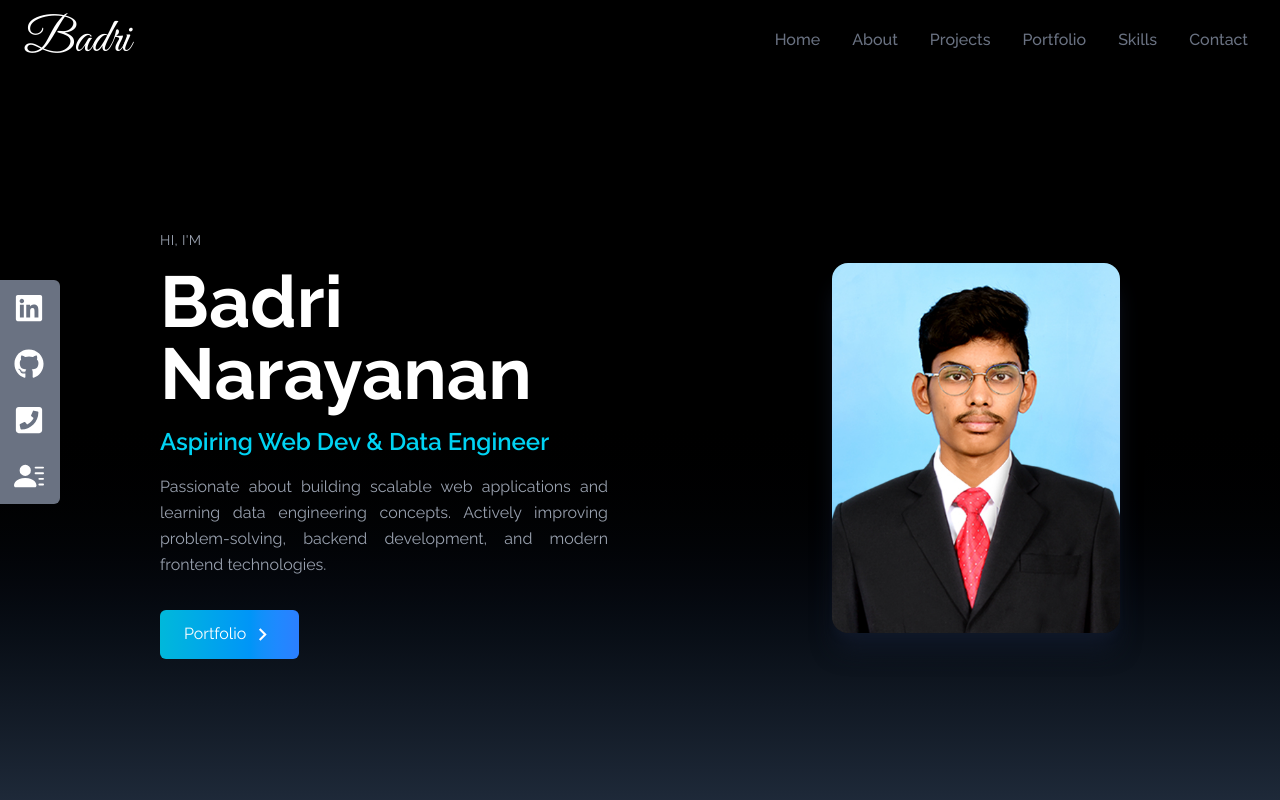
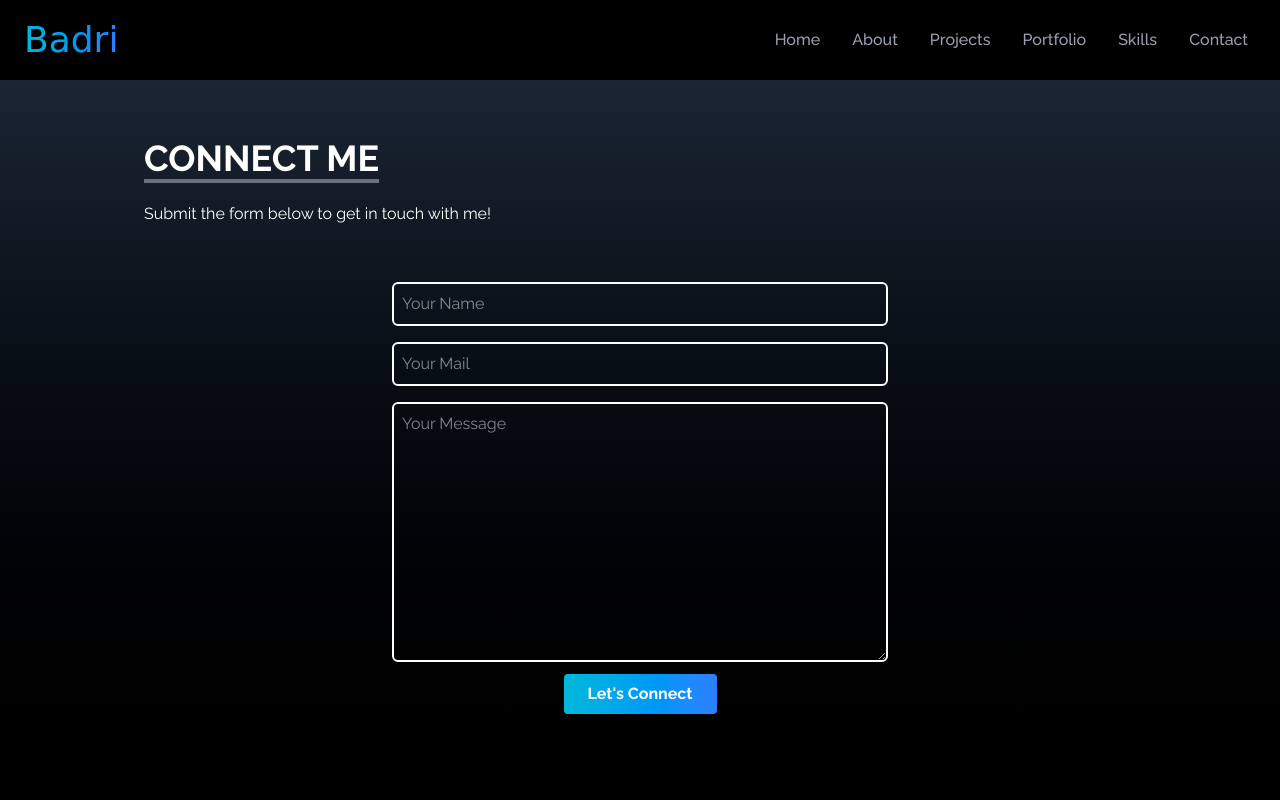
Before and after one commit to badri-2005/Personal-Portfolio, a React (Vite) app: page /contact in a window 1280 px wide. Shown: the top 800 px of the page. Built offline with nearby package versions, Linux system fonts and the light colour scheme.

Commit message:
implement routing with react-router-dom; update Navbar and App components; enhance layout in various sections

```diff
--- a/package.json
+++ b/package.json
@@ -16,6 +16,7 @@
     "react-anchor-link-smooth-scroll": "^1.0.12",
     "react-dom": "^19.0.0",
     "react-icons": "^5.5.0",
+    "react-router-dom": "^7.12.0",
     "react-scroll": "^1.9.3",
     "tailwindcss": "^4.0.12"
   },
--- a/src/App.jsx
+++ b/src/App.jsx
@@ -1,28 +1,28 @@
-import React from 'react';
-import Navbar from './components/Navbar';
-import Home from './components/Home';
-import SocialLinks from './components/SocialLinks';
-import About from './components/About';
-import Projects from './components/Projects';
-import Portfolio from './components/Portfolio';
-import Skills from './components/Skills';
-import Contact from './components/Contact';
-const App = () => {
+import { Routes, Route } from "react-router-dom";
+import Navbar from "./components/Navbar";
+
+import Home from "./components/Home";
+import About from "./components/About";
+import Projects from "./components/Projects";
+import Portfolio from "./components/Portfolio";
+import Skills from "./components/Skills";
+import Contact from "./components/Contact";
+
+function App() {
   return (
-    <div>
-        <Navbar />
-        <Home />
-        <About />
-        <Projects />
-        <Portfolio />
-        <Skills />
-        <Contact />
+    <>
+      <Navbar />
 
-
-        <SocialLinks />
-    </div>
-  )
+      <Routes>
+        <Route path="/" element={<Home />} />
+        <Route path="/about" element={<About />} />
+        <Route path="/projects" element={<Projects />} />
+        <Route path="/portfolio" element={<Portfolio />} />
+        <Route path="/skills" element={<Skills />} />
+        <Route path="/contact" element={<Contact />} />
+      </Routes>
+    </>
+  );
 }
 
-
 export default App;
--- a/src/components/About.jsx
+++ b/src/components/About.jsx
@@ -10,7 +10,7 @@ const About = () => {
     */
     <div
       name="about"
-      className="relative z-0 w-full min-h-screen bg-gradient-to-b from-gray-800 to-black text-white py-10 sm:py-20"
+      className="relative z-0 w-full min-h-screen bg-gradient-to-b from-gray-800 to-black text-white py-10 sm:py-20 mt-8"
     >
       <div className="max-w-screen-lg p-4 mx-auto flex flex-col justify-center w-full h-full">
 
--- a/src/components/Contact.jsx
+++ b/src/components/Contact.jsx
@@ -2,11 +2,11 @@ import React from 'react'
 
 const Contact = () => {
   return (
-    <div name='contact' className='w-full h-screen bg-gradient-to-b from-gray-800 to-black p-4 text-white'>
+    <div name='contact' className='w-full h-screen bg-gradient-to-b from-gray-800 to-black p-4 text-white mt-20 ls:mt-8 sm:mt-8'>
         <div className='flex flex-col p-4 justify-center max-w-screen-lg h-full mx-auto'>
             <div className='pb-8'>
                 <p className='text-4xl font-bold inline border-b-4 border-gray-500 uppercase'>
-                    Contact
+                    Connect Me
                 </p>
                 <p className='py-6'>Submit the form below to get in touch with me!</p>
             </div>
--- a/src/components/Home.jsx
+++ b/src/components/Home.jsx
@@ -1,87 +1,24 @@
 import React from "react";
 import image1 from "../assets/Portfolio/image1.jpg";
-import { MdOutlineKeyboardArrowRight } from "react-icons/md";
-import { Link } from "react-scroll";
 import { FaLinkedin, FaGithub, FaPhoneSquare } from "react-icons/fa";
 import { BsFillPersonLinesFill } from "react-icons/bs";
 
-const SocialLinks = () => {
-  const links = [
-    {
-      id: 1,
-      label: "LinkedIn",
-      icon: <FaLinkedin size={22} />,
-      href: "https://www.linkedin.com/in/badri-narayanan-b-r-8ab5a6246/",
-      style: "rounded-tr-md",
-    },
-    {
-      id: 2,
-      label: "GitHub",
-      icon: <FaGithub size={22} />,
-      href: "https://github.com/badri-2005",
-    },
-    {
-      id: 3,
-      label: "Phone",
-      icon: <FaPhoneSquare size={22} />,
-      href: "tel:+918838271155",
-    },
-    {
-      id: 4,
-      label: "Resume",
-      icon: <BsFillPersonLinesFill size={22} />,
-      href: "/BadriNarayanan-Resume.pdf",
-      style: "rounded-br-md",
-      download: true,
-    },
-  ];
-
+const Home = () => {
   return (
-    <div className="hidden lg:flex flex-col fixed top-[20%] left-0 z-40">
-      <ul>
-        {links.map(({ id, label, icon, href, style, download }) => (
-          <li
-            key={id}
-            className={
-              "flex justify-between items-center w-36 h-12 px-3 ml-[-100px] hover:ml-[-8px] duration-300 bg-gray-500 " +
-              style
-            }
-          >
-            <a
-              href={href}
-              className="flex justify-between items-center w-full text-white text-sm font-semibold"
-              target="_blank"
-              rel="noreferrer"
-              download={download}
-            >
-              {label}
-              {icon}
-            </a>
-          </li>
-        ))}
-      </ul>
-    </div>
-  );
-};
-
-const Home = () => {
-
-  return (
-  <div
+    <div
       name="home"
       className="min-h-screen w-full bg-gradient-to-b from-black via-black to-gray-800 flex items-center justify-center pt-24"
     >
-      {/* Reduced max-width and added mx-auto to force the grid to the middle */}
       <div className="max-w-screen-lg mx-auto w-full grid grid-cols-1 md:grid-cols-2 px-8 gap-12 items-center">
 
-        {/* Left Content - text is still left-aligned for a clean look, but the block is centered */}
+        {/* Left Content */}
         <div className="flex flex-col justify-center items-start space-y-4">
           <p className="text-gray-400 uppercase tracking-wide text-sm">
             Hi, I'm
           </p>
 
-         <h1 className="text-5xl sm:text-2xl lg:text-7xl font-bold text-white ">
-            Badri Narayanan
+          <h1 className="text-4xl sm:text-2xl lg:text-6xl font-bold text-white">
+            Badri Narayanan B R
           </h1>
 
           <h2 className="text-xl sm:text-2xl font-semibold text-cyan-400">
@@ -94,22 +31,44 @@ const Home = () => {
             backend development, and modern frontend technologies.
           </p>
 
-          <div className="flex items-center gap-4 pt-2">
-            <Link
-              to="portfolio"
-              smooth
-              duration={500}
-              className="group text-white w-fit px-6 py-3 my-2 flex items-center rounded-md bg-gradient-to-r from-cyan-500 to-blue-500 cursor-pointer hover:scale-105 duration-200"
+          {/* Social Links */}
+          <div className="flex gap-6 pt-4 ml-14 lg:ml-28 sm:ml-28 ">
+            <a
+              href="https://www.linkedin.com/in/badri-narayanan-b-r-8ab5a6246/"
+              target="_blank"
+              rel="noreferrer"
+              className="text-gray-300 hover:text-[#0a66c2] duration-300"
             >
-              Portfolio
-              <span className="group-hover:rotate-90 duration-300">
-                <MdOutlineKeyboardArrowRight size={25} className="ml-1" />
-              </span>
-            </Link>
+              <FaLinkedin size={28} />
+            </a>
+
+            <a
+              href="https://github.com/badri-2005"
+              target="_blank"
+              rel="noreferrer"
+              className="text-gray-300 hover:text-[#ffffff] duration-300"
+            >
+              <FaGithub size={28} />
+            </a>
+
+            <a
+              href="tel:+918838271155"
+              className="text-gray-300 hover:text-green-400 duration-300"
+            >
+              <FaPhoneSquare size={28} />
+            </a>
+
+            <a
+              href="/BadriNarayanan-Resume.pdf"
+              download
+              className="text-gray-300 hover:text-cyan-400 duration-300"
+            >
+              <BsFillPersonLinesFill size={28} />
+            </a>
           </div>
         </div>
 
-        {/* Right Image - Smaller size to prevent overcrowding */}
+        {/* Right Image */}
         <div className="flex justify-center md:justify-end">
           <img
             src={image1}
--- a/src/components/Navbar.jsx
+++ b/src/components/Navbar.jsx
@@ -1,76 +1,73 @@
-import React,{useState} from 'react'
-import { FaBars, FaTimes } from 'react-icons/fa'
-import { Link } from 'react-scroll'
+import React, { useState } from "react";
+import { FaBars, FaTimes } from "react-icons/fa";
+import { NavLink } from "react-router-dom";
 
 const Navbar = () => {
+  const [nav, setNav] = useState(false);
 
-    const[nav, setNav]=useState(false);
+  const links = [
+    { id: 1, label: "Home", path: "/" },
+    { id: 2, label: "About", path: "/about" },
+    { id: 3, label: "Projects", path: "/projects" },
+    { id: 4, label: "Portfolio", path: "/portfolio" },
+    { id: 5, label: "Skills", path: "/skills" },
+    { id: 6, label: "Contact", path: "/contact" },
+  ];
+
+  return (
+    <div className="flex justify-between items-center w-full h-20 text-white fixed top-0 left-0 bg-black px-4 z-50">
+<h1
+  className="text-4xl ml-2 bg-gradient-to-r from-cyan-500 to-blue-500 bg-clip-text text-transparent"
+  style={{ fontFamily: "'Comic Sans MS', cursive, sans-serif" }}
+>
+  Badri
+</h1>
 
 
+      {/* Desktop Menu */}
+      <ul className="hidden md:flex">
+        {links.map(({ id, label, path }) => (
+          <li key={id} className="px-4 capitalize font-medium">
+            <NavLink
+              to={path}
+              className={({ isActive }) =>
+                `cursor-pointer text-gray-400 hover:bg-gradient-to-r hover:from-cyan-500 hover:to-blue-500 hover:bg-clip-text hover:text-transparent duration-300 ${
+                  isActive ? "text-cyan-400" : ""
+                }`
+              }
+            >
+              {label}
+            </NavLink>
+          </li>
+        ))}
+      </ul>
 
-    const links = [
-        {
-            id:1,
-            link: 'home',
-        },
-        {
-            id:2,
-            link: 'about',
-        },
-        {
-            id:3,
-            link: 'projects',
-        },
-        {
-            id:4,
-            link: 'portfolio',
-        },
-        {
-            id:5,
-            link: 'skills',
-        },
+      {/* Mobile Icon */}
+      <div
+        onClick={() => setNav(!nav)}
+        className="cursor-pointer pr-4 z-50 text-gray-400 md:hidden"
+      >
+        {nav ? <FaTimes size={30} /> : <FaBars size={30} />}
+      </div>
 
-        {
-            id:6,
-            link: 'contact',
-        },
-    ]
-
-  return (
-    <div className='flex justify-between items-center w-full h-20 text-white fixed bg-black px-4'>
-        <div>
-            <h1 id="nav-font"className="text-4xl ml-2 sm:text-5xl md:text-5xl lg:text-5xl ">Badri</h1>
-        </div>
-
-        <ul className='hidden md:flex'>
-
-            {links.map(({id,link })=>(
-                <li key={id} className='px-4 cursor-pointer capitalize font-medium text-gray-500 hover:scale-105 duration-200'>
-                  <Link to={link} smooth duration={500}>{link}</Link>
-
-                </li>
-            ))}
-
-
+      {/* Mobile Menu */}
+      {nav && (
+        <ul className="flex flex-col justify-center items-center absolute top-0 left-0 w-full h-screen bg-gradient-to-b from-black to-gray-800">
+          {links.map(({ id, label, path }) => (
+            <li key={id} className="py-6 text-4xl">
+              <NavLink
+                to={path}
+                onClick={() => setNav(false)}
+className="text-gray-400 hover:bg-gradient-to-r hover:from-cyan-500 hover:to-blue-500 hover:bg-clip-text hover:text-transparent duration-300"
+              >
+                {label}
+              </NavLink>
+            </li>
+          ))}
         </ul>
-        <div onClick={()=>setNav(!nav)} className='cursor-pointer pr-4 z-10 text-gray-500 md:hidden'>
-            {nav ?
-            <FaTimes size={30}/> : <FaBars size={30}/>
-            }
-        </div>
-
-        {/* If nav is true then apply the below condition */}
-        {nav && (
-              <ul className='flex flex-col justify-center itmes-center absolute top-0 left-0 w-full h-screen bg-gradient-to-b from-black to-gray-800 text-gray-500'>
-              {nav && links.map(({id,link })=>(
-                  <li key={id} className='px-4 cursor-pointer capitalize py-6 text-4xl'><Link onClick={()=>setNav(!nav)} to={link} smooth duration={500}>{link}</Link></li>
-              ))}
-          </ul>
-
-        )}
-
+      )}
     </div>
-  )
-}
+  );
+};
 
 export default Navbar;
--- a/src/components/Portfolio.jsx
+++ b/src/components/Portfolio.jsx
@@ -184,7 +184,7 @@ const Portfolio = () => {
 
   return (
     <div name="portfolio" className="w-full bg-gradient-to-b from-gray-800 to-black text-white md:h-screen">
-      <div className="max-w-screen-lg p-4 mx-auto flex flex-col justify-center w-full h-full">
+      <div className="max-w-screen-lg p-4 mx-auto flex flex-col justify-center w-full h-full mt-20 lg:mt-[-20]">
         <div className="pb-1">
           <p className="text-4xl font-bold inline border-b-4 border-gray-500 uppercase">Activities</p>
           <p className="py-6">Check out my Progress here!</p>
--- a/src/components/Projects.jsx
+++ b/src/components/Projects.jsx
@@ -49,9 +49,9 @@ const Projects = () => {
 
 
   return (
-    <div name='projects' className='w-full bg-gradient-to-b from-black to-gray-800 text-white md:h-screen'>
-      <div className='max-w-screen-lg p-4 mx-auto flex flex-col justify-center w-full h-full'>
-        <div className='pb-8'>
+    <div name='projects' className='w-full bg-gradient-to-b from-black to-gray-800 text-white md:h-screen '>
+      <div className='max-w-screen-lg p-4 mx-auto flex flex-col justify-center w-full h-full '>
+        <div className='pb-8 mt-24 lg:mt-56 sm:mt-56'>
           <p className='text-4xl font-bold inline border-b-4 border-gray-500 uppercase '>Projects</p>
           <p className='py-6'>Check out some of my work right here</p>
         </div>
--- a/src/components/Skills.jsx
+++ b/src/components/Skills.jsx
@@ -20,7 +20,7 @@ const Skills = () => {
     ];
 
     return (
-        <div name='skills' className='bg-gradient-to-b from-black to-gray-800 w-full min-h-screen'>
+        <div name='skills' className='bg-gradient-to-b from-black to-gray-800 w-full min-h-screen mt-20'>
             <div className='max-w-screen-lg mx-auto p-4 flex flex-col justify-center w-full h-full text-white'>
                 <div>
                     <p className='text-4xl font-bold inline border-b-4 border-gray-500 uppercase'>Skills</p>
--- a/src/main.jsx
+++ b/src/main.jsx
@@ -1,10 +1,12 @@
-import { StrictMode } from 'react'
-import { createRoot } from 'react-dom/client'
-import './index.css'
-import App from './App.jsx'
-
-createRoot(document.getElementById('root')).render(
-  <StrictMode>
-    <App />
-  </StrictMode>
-)
+import React from "react";
+import ReactDOM from "react-dom/client";
+import { BrowserRouter } from "react-router-dom";
+import App from "./App";
+import "./index.css"
+ReactDOM.createRoot(document.getElementById("root")).render(
+  <React.StrictMode>
+    <BrowserRouter>
+      <App />
+    </BrowserRouter>
+  </React.StrictMode>
+);
```
Also changed, not shown: 1 other file (tests, documents, lock files or other folders).
